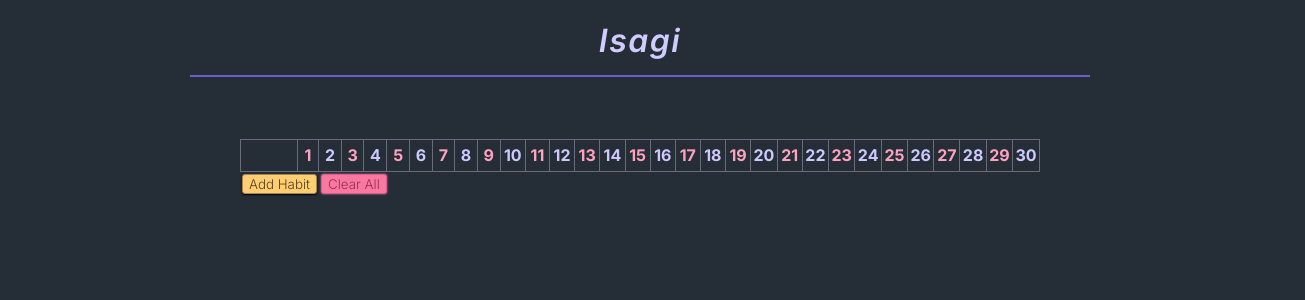
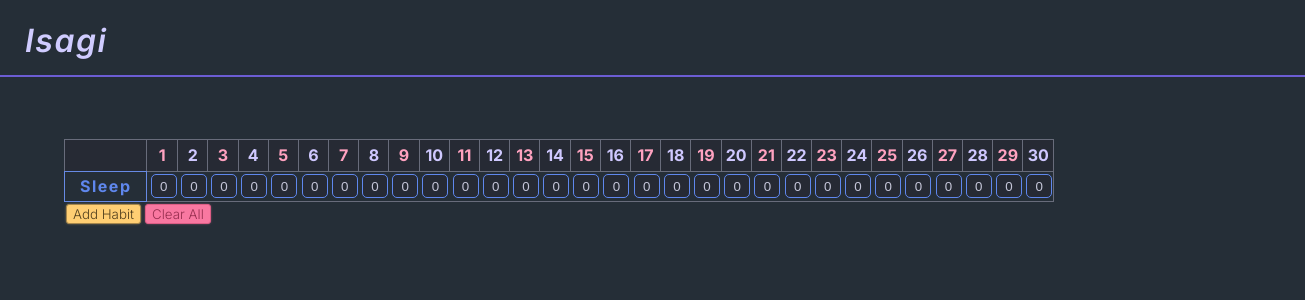
Before and after one commit to VizerDM/Project-Isagi, a React (Vite) app: page / in a window 1280 px wide. Shown: the top 300 px of the page, 1305 px wide, since content can reach past the window. Built offline with nearby package versions, Linux system fonts and the light colour scheme.

Commit message:
Finished sleep input logic

```diff
--- a/package.json
+++ b/package.json
@@ -11,7 +11,8 @@
   },
   "dependencies": {
     "react": "^19.1.1",
-    "react-dom": "^19.1.1"
+    "react-dom": "^19.1.1",
+    "react-select": "^5.10.2"
   },
   "devDependencies": {
     "@eslint/js": "^9.36.0",
--- a/src/App.css
+++ b/src/App.css
@@ -1,24 +1,34 @@
-html {
+html,
+body,
+#root {
+    width: 100vw;
+    min-width: 100vw;
+    margin: 0;
+    padding: 0;
+    box-sizing: border-box;
+    background-color: rgb(37, 46, 55);
+    font-family: 'Inter', sans-serif;
+    font-weight: 400;
     height: 100%;
+
+
 }
 
 
 body {
     margin: 0;
-    background-color: rgb(37, 46, 55);
     color: hsl(245, 100%, 90%);
-    font-family: 'Inter', sans-serif;
-    font-weight: 400;
+
     width: 100%;
-    height: 100%;
     box-sizing: border-box;
 }
 
 h1 {
+    padding-left: 50px;
     width: 100%;
     position: sticky;
     display: flex;
-    justify-content: center;
+    justify-content: baseline;
     font-weight: 600;
     font-style: italic;
     border-bottom: #6C5DD3 2px solid;
--- a/src/Components/Tracker.css
+++ b/src/Components/Tracker.css
@@ -1,15 +1,23 @@
 .main {
     padding: 0 50px;
-    max-width: 100%;
+    width: 90%;
     overflow-x: auto;
+    overflow-y: visible;
+    display: flex;
+    flex-direction: column;
+    align-items: baseline;
+
 }
 
-#root {
+.main-app {
     display: flex;
-    justify-content: center;
-    width: 100%;
+    flex-direction: column;
+    align-items: center;
     height: 100%;
 }
+
+
+
 
 table {
     font-family: inter;
@@ -41,8 +49,8 @@ table tr:nth-child(odd) th:first-child {
     color: #CFC8FF;
 }
 
-table tr:nth-child(odd) td {
-    background-color: #2f3138;
+table tr:first-child {
+    background-color: #262A34;
 }
 
 
@@ -102,7 +110,7 @@ input[type="button"] {
     text-decoration: none;
     border: 1px solid #a5864c;
     background-color: #FFCE73;
-    box-shadow: 0px 1px 2px black;
+    box-shadow: 0px 0px 3px -1px #FFCE73;
     border-radius: 3px;
     margin: 2px;
     transition: 0.2s ease;
@@ -133,7 +141,7 @@ input[type="button"]:hover {
 input[type="button"].clear {
     background-color: #f978a1;
     border-color: #dc5d85;
-    box-shadow: #f978a1 0px 0px 2px;
+    box-shadow: #f978a1 0px 0px 3px -1px;
     color: #982f50;
 
 }
@@ -165,3 +173,41 @@ th:hover .delete-btn {
     visibility: visible;
 
 }
+
+
+input[type="number"]::-webkit-outer-spin-button,
+input[type="number"]::-webkit-inner-spin-button {
+    -webkit-appearance: none;
+    margin: 0;
+}
+
+input[type="number"] {
+    -moz-appearance: textfield;
+}
+
+input[type="number"] {
+    appearance: textfield;
+}
+
+input[type="number"]:focus {
+    outline: none;
+
+}
+
+.sleep-input {
+    width: 20px;
+    height: 20px;
+    background-color: #262A34;
+    border: 1px solid #5f87ed;
+    color: #c4c5d8;
+    border-radius: 5px;
+    margin-left: 2.2px;
+    text-align: center;
+}
+
+
+#sleep-row {
+    color: #5f87ed;
+    border: 0.5px solid #678ae4;
+    letter-spacing: 1.5px;
+}
--- a/src/Components/Tracker.tsx
+++ b/src/Components/Tracker.tsx
@@ -1,5 +1,6 @@
 import { useState, useRef, useEffect, use } from "react";
 import "./Tracker.css";
+import Select from "react-select";
 
 type Habit = {
   name: string;
@@ -8,7 +9,7 @@ type Habit = {
 
 function Tracker() {
   const STORAGE_KEY_HABITS = "habitsData";
-  const STORAGE_KET_SLEEP = "sleepData";
+  const STORAGE_KEY_SLEEP = "sleepData";
 
   //habit load
   const [habits, setHabits] = useState<Habit[]>(() => {
@@ -21,18 +22,30 @@ function Tracker() {
   });
 
   //Sleep Load
-  const[sleeps,setSleep] = useState<number[]>(()=>{
-    try{
-      const data  = localStorage.getItem(STORAGE_KET_SLEEP);
-      return data ? JSON.parse(data) : [];
-    }catch{
-      return [];
+  const [sleeps, setSleep] = useState<number[]>(() => {
+    try {
+      const data = localStorage.getItem(STORAGE_KEY_SLEEP);
+      return data ? JSON.parse(data) : Array(30).fill(0);
+    } catch {
+      return Array(30).fill(0);
     }
-  })
+  });
+
+  const addSleep = (hrs: number, dayIndex: number) => {
+    if (hrs < 0 || hrs > 12) return;
+    setSleep((prev) =>
+      prev.map((hours, dIdx) => (dayIndex === dIdx ? hrs : hours))
+    );
+  };
 
   const [adding, setAdding] = useState(false);
   const inputref = useRef<HTMLInputElement | null>(null); //reference to the input button
 
+  //Save sleep change
+  useEffect(() => {
+    localStorage.setItem(STORAGE_KEY_SLEEP, JSON.stringify(sleeps));
+  }, [sleeps]);
+  //Save habit change
   useEffect(() => {
     localStorage.setItem(STORAGE_KEY_HABITS, JSON.stringify(habits));
   }, [habits]);
@@ -59,12 +72,13 @@ function Tracker() {
     setAdding(false);
   };
 
-  //Clear all checks on habits
+  //Clear all checks on habits ++ Clears sleepdata also
   const clearAll = () => {
     window.confirm("Are you sure?");
     setHabits((prev) =>
-      prev.map((habit, hIdx) => ({ ...habit, checks: Array(30).fill(false) }))
+      prev.map((habit) => ({ ...habit, checks: Array(30).fill(false) }))
     );
+    setSleep((prev) => prev.map((hrs) => 0));
   };
 
   //Delete A habit
@@ -136,6 +150,21 @@ function Tracker() {
                 ))}
               </tr>
             ))}
+
+            <tr>
+              <th id="sleep-row">Sleep</th>
+              {sleeps.map((hrs, dIdx) => (
+                <td key={dIdx}>
+                  <input
+                    type="number"
+                    max={12}
+                    value={hrs}
+                    onChange={(e) => addSleep(Number(e.target.value), dIdx)}
+                    className="sleep-input"
+                  />
+                </td>
+              ))}
+            </tr>
           </tbody>
         </table>
         <div className="add-habit">
```
Also changed, not shown: 1 other file (tests, documents, lock files or other folders).
